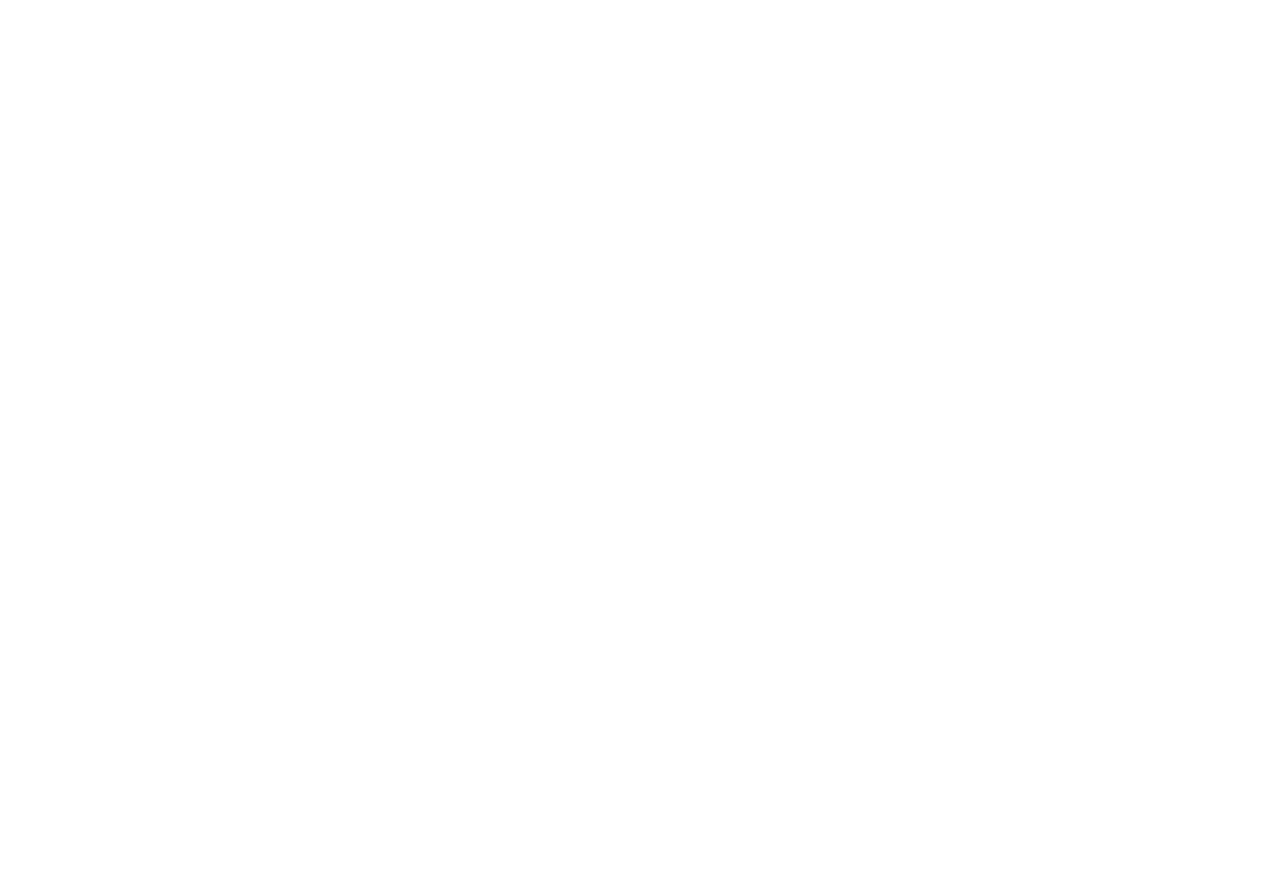
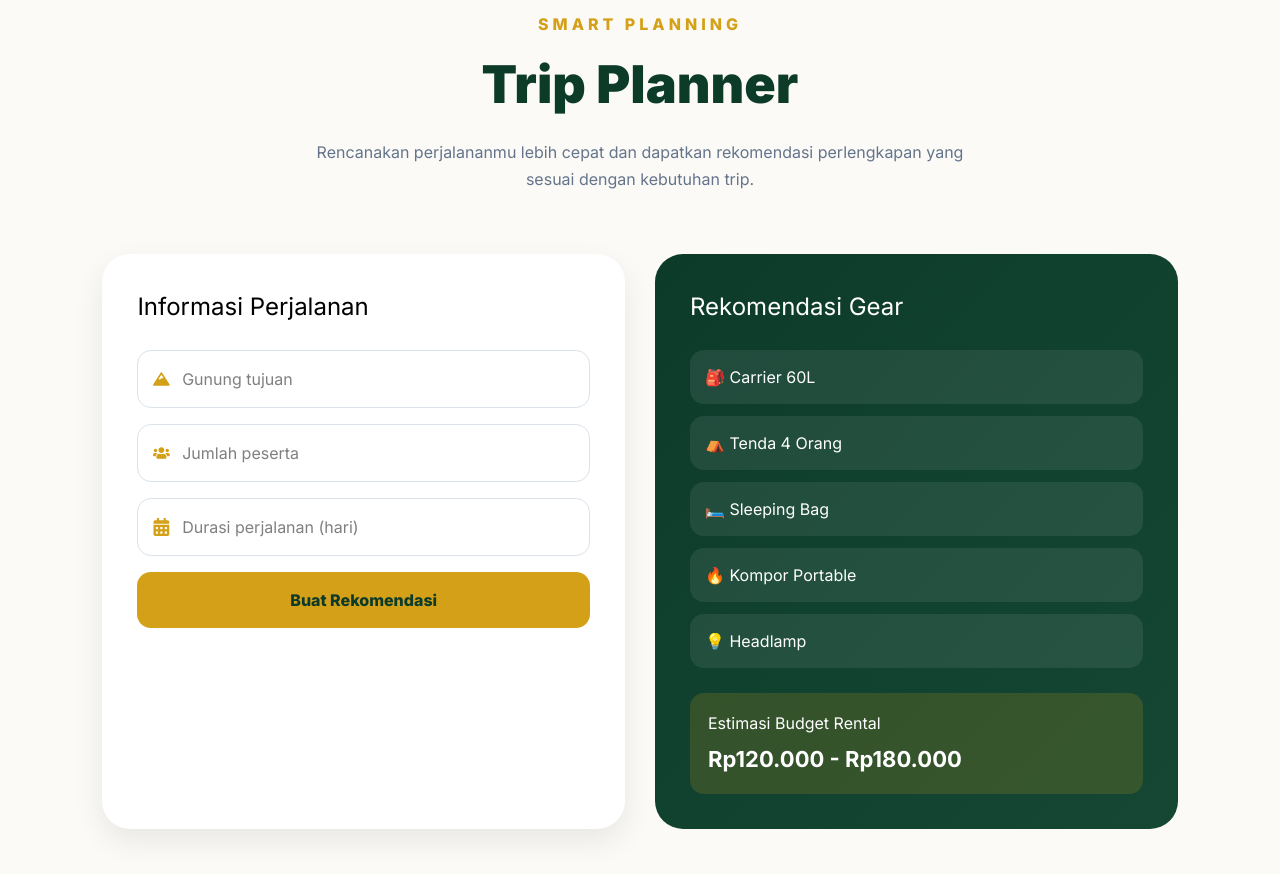
Before and after one commit to qonitaputriamalia-web/GoldVenture, a React (Vite) app in the folder my-react-app/: page / in a window 1280 px wide. Shown: the part 1600-2474 px from the top of the page. Before the commit the page ends 1492 px from the top, so only its background shows below. Built offline with nearby package versions, Linux system fonts and the light colour scheme.

Commit message:
add trip planner section

```diff
--- a/my-react-app/package.json
+++ b/my-react-app/package.json
@@ -13,6 +13,7 @@
     "@tailwindcss/vite": "^4.3.0",
     "react": "^19.2.6",
     "react-dom": "^19.2.6",
+    "react-icons": "^5.6.0",
     "tailwindcss": "^4.3.0"
   },
   "devDependencies": {
--- /dev/null
+++ b/my-react-app/src/App.css
@@ -0,0 +1,149 @@
+/* ========================= */
+/* TRIP PLANNER */
+/* ========================= */
+
+.tripplanner {
+  padding: 120px 8%;
+  background: #fbfaf6;
+}
+
+.tripplanner-container {
+  max-width: 1200px;
+  margin: auto;
+}
+
+.tripplanner-header {
+  text-align: center;
+}
+
+.tripplanner-header span {
+  color: #d4a017;
+  font-weight: 800;
+  letter-spacing: 4px;
+}
+
+.tripplanner-header h2 {
+  font-size: 52px;
+  font-weight: 900;
+  color: #0d3b2a;
+  margin-top: 10px;
+}
+
+.tripplanner-header p {
+  max-width: 650px;
+  margin: 15px auto 0;
+  color: #64748b;
+  line-height: 1.7;
+}
+
+.tripplanner-grid {
+  margin-top: 60px;
+  display: grid;
+  grid-template-columns: 1fr 1fr;
+  gap: 30px;
+}
+
+.planner-card,
+.recommendation-card {
+  border-radius: 28px;
+  padding: 35px;
+}
+
+.planner-card {
+  background: white;
+  box-shadow: 0 12px 30px rgba(0, 0, 0, 0.08);
+}
+
+.planner-card h3,
+.recommendation-card h3 {
+  margin-bottom: 25px;
+  font-size: 24px;
+}
+
+.input-group {
+  display: flex;
+  align-items: center;
+  gap: 12px;
+  border: 1px solid #dbe2ea;
+  border-radius: 14px;
+  padding: 0 15px;
+  margin-bottom: 16px;
+}
+
+.input-group svg {
+  color: #d4a017;
+  font-size: 18px;
+}
+
+.input-group input {
+  width: 100%;
+  border: none;
+  outline: none;
+  padding: 16px 0;
+  background: transparent;
+}
+
+.planner-card button {
+  width: 100%;
+  padding: 16px;
+  border: none;
+  border-radius: 14px;
+  background: #d4a017;
+  color: #0d3b2a;
+  font-weight: 800;
+  cursor: pointer;
+  transition: 0.3s;
+}
+
+.planner-card button:hover {
+  transform: translateY(-3px);
+}
+
+.recommendation-card {
+  background: linear-gradient(
+    135deg,
+    #0d3b2a,
+    #154734
+  );
+  color: white;
+}
+
+.gear-item {
+  display: flex;
+  align-items: center;
+  gap: 15px;
+  padding: 15px;
+  margin-bottom: 12px;
+  border-radius: 14px;
+  background: rgba(255, 255, 255, 0.08);
+}
+
+.gear-item svg {
+  color: #d4a017;
+  font-size: 22px;
+}
+
+.budget-box {
+  margin-top: 25px;
+  padding: 18px;
+  border-radius: 14px;
+  background: rgba(212, 160, 23, 0.18);
+}
+
+.budget-box p {
+  margin-bottom: 8px;
+}
+
+.budget-box strong {
+  font-size: 22px;
+}
+
+@media (max-width: 900px) {
+  .tripplanner-grid {
+    grid-template-columns: 1fr;
+  }
+
+  .tripplanner-header h2 {
+    font-size: 38px;
+  }
+}
--- a/my-react-app/src/App.jsx
+++ b/my-react-app/src/App.jsx
@@ -1,17 +1,19 @@
-// import { useState } from 'react'
+import "./App.css";
+
 import Header from "./components/header";
 import Hero from "./components/hero_section";
 import WhyUs from "./components/why_us";
+import TripPlanner from "./components/tripplanner";
 
 function App() {
   return (
-    <div>
+    <>
       <Header />
       <Hero />
-      <WhyUs/>
-
-    </div>
-  )
+      <WhyUs />
+      <TripPlanner />
+    </>
+  );
 }
 
-export default App
+export default App;
--- /dev/null
+++ b/my-react-app/src/components/tripplanner.jsx
@@ -0,0 +1,95 @@
+import {
+  FaMountain,
+  FaUsers,
+  FaCalendarAlt,
+} from "react-icons/fa";
+
+function TripPlanner() {
+  return (
+    <section className="tripplanner" id="planner">
+      <div className="tripplanner-container">
+
+        <div className="tripplanner-header">
+          <span>SMART PLANNING</span>
+
+          <h2>Trip Planner</h2>
+
+          <p>
+            Rencanakan perjalananmu lebih cepat dan dapatkan rekomendasi
+            perlengkapan yang sesuai dengan kebutuhan trip.
+          </p>
+        </div>
+
+        <div className="tripplanner-grid">
+
+          <div className="planner-card">
+            <h3>Informasi Perjalanan</h3>
+
+            <div className="input-group">
+              <FaMountain />
+              <input
+                type="text"
+                placeholder="Gunung tujuan"
+              />
+            </div>
+
+            <div className="input-group">
+              <FaUsers />
+              <input
+                type="number"
+                placeholder="Jumlah peserta"
+              />
+            </div>
+
+            <div className="input-group">
+              <FaCalendarAlt />
+              <input
+                type="number"
+                placeholder="Durasi perjalanan (hari)"
+              />
+            </div>
+
+            <button>
+              Buat Rekomendasi
+            </button>
+          </div>
+
+          <div className="recommendation-card">
+            <h3>Rekomendasi Gear</h3>
+
+            <div className="gear-item">
+              🎒 Carrier 60L
+            </div>
+
+            <div className="gear-item">
+              ⛺ Tenda 4 Orang
+            </div>
+
+            <div className="gear-item">
+              🛏️ Sleeping Bag
+            </div>
+
+            <div className="gear-item">
+              🔥 Kompor Portable
+            </div>
+
+            <div className="gear-item">
+              💡 Headlamp
+            </div>
+
+            <div className="budget-box">
+              <p>Estimasi Budget Rental</p>
+
+              <strong>
+                Rp120.000 - Rp180.000
+              </strong>
+            </div>
+          </div>
+
+        </div>
+      </div>
+    </section>
+  );
+}
+
+export default TripPlanner;
```
Also changed, not shown: 1 other file (tests, documents, lock files or other folders).
